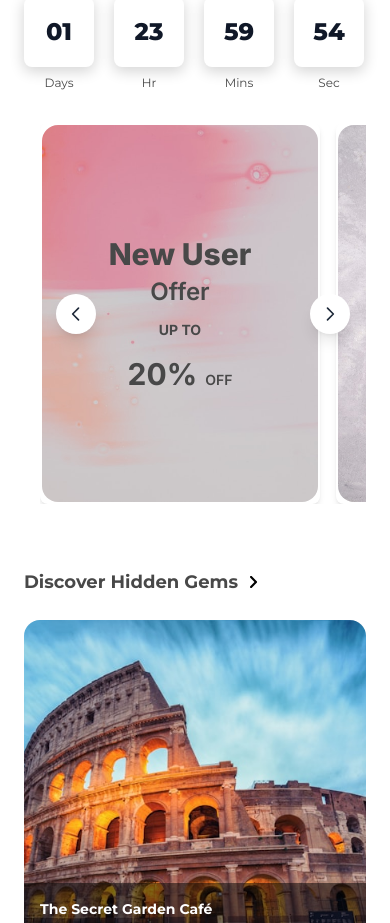
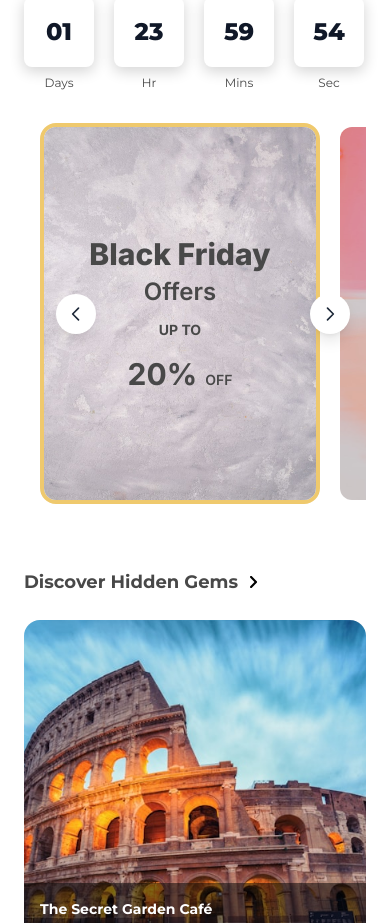
Before and after one commit to fathobukhari/hexallo, a Next.js app: page / in a window 390 px wide. Shown: the part 10320-11243 px from the top of the page. Built offline with nearby package versions, Linux system fonts and the light colour scheme; a web font is replaced by a local one.

Commit message:
sections added for header and footer

```diff
--- a/app/globals.css
+++ b/app/globals.css
@@ -63,6 +63,7 @@
   --color-secondary-400: #F7E4B6;
   --color-secondary-500: #FAF8ED;
   --color-secondary-600: #2F251D;
+  --color-secondary-700: #31314;
 
   /* Success colors */
   --color-success-100: #dcfce7;
@@ -178,4 +179,9 @@ body {
     border-radius: 50% !important;
     opacity: 1 !important;
   }
+
+  /* Blazing Deals Swiper - Active slide border */
+  .swiper-slide-active .active-slide-card {
+    border-color: var(--color-secondary-200) !important;
+  }
 }
--- a/components/sections/BlazingDealsSection.tsx
+++ b/components/sections/BlazingDealsSection.tsx
@@ -6,7 +6,7 @@ import { cn } from '@/lib/utils/cn';
 import Link from 'next/link';
 import Image from 'next/image';
 import { Swiper, SwiperSlide } from 'swiper/react';
-import { Navigation } from 'swiper/modules';
+import { Navigation, Autoplay } from 'swiper/modules';
 import 'swiper/css';
 import 'swiper/css/navigation';
 
@@ -132,10 +132,14 @@ export const BlazingDealsSection: React.FC<BlazingDealsSectionProps> = ({
               <div className="h-full pl-4 md:pl-8 pr-0">
                 {deals && deals.length > 0 && (
                   <Swiper
-                    modules={[Navigation]}
+                    modules={[Navigation, Autoplay]}
                     navigation={{
                       nextEl: '.swiper-button-next-deals',
                       prevEl: '.swiper-button-prev-deals',
+                    }}
+                    autoplay={{
+                      delay: 3000,
+                      disableOnInteraction: false,
                     }}
                     spaceBetween={16}
                     slidesPerView="auto"
@@ -148,11 +152,11 @@ export const BlazingDealsSection: React.FC<BlazingDealsSectionProps> = ({
                           className="group block h-full"
                         >
                           <div className={cn(
-                            'relative rounded-lg p-6 md:p-8 h-[381px] flex flex-col justify-between shadow-md hover:shadow-lg transition-shadow duration-300 min-w-[280px] md:min-w-[354px]',
-                            'border-2 border-transparent hover:border-yellow-400'
+                            'relative p-6 md:p-8 h-[381px] flex flex-col justify-between min-w-[280px] md:min-w-[354px]',
+                            'border-4 rounded-2xl border-transparent hover:border-secondary-200 active-slide-card'
                           )}>
                             {/* Background Image */}
-                            <div className="absolute inset-0 rounded-2xl overflow-hidden">
+                            <div className="absolute inset-0 rounded-xl overflow-hidden">
                               <Image
                                 src={deal.background}
                                 alt={deal.title}
```
